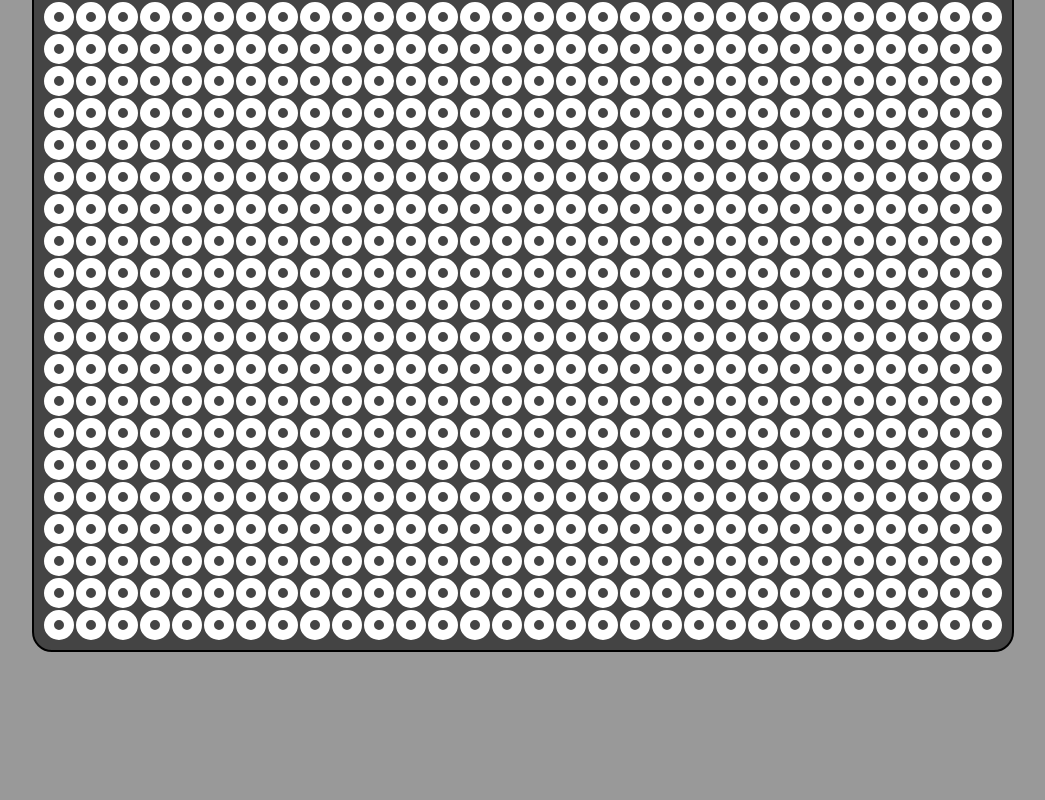
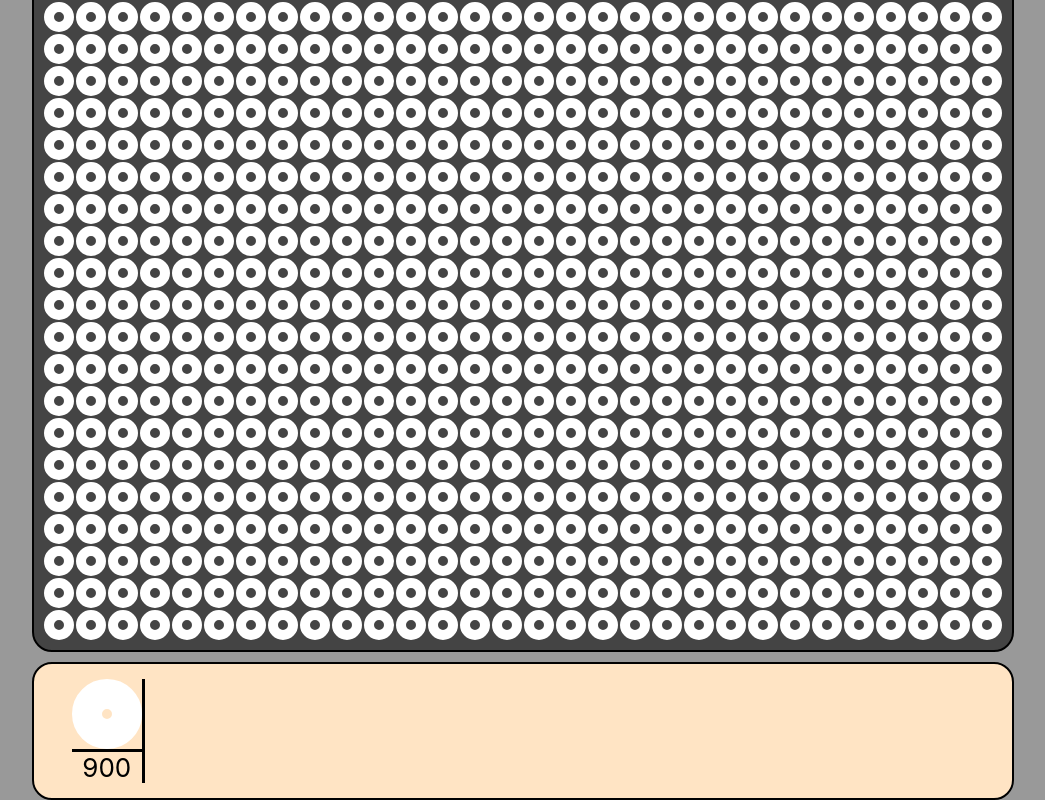
Before and after one commit to alex-test-organization/app, a React (Create React App) app: page / in a window 1280 px wide. Shown: the part 508-1308 px from the top of the page, without its empty margins (117-1162 px from the left). Before the commit the page ends 1160 px from the top, so only its background shows below. Built offline with nearby package versions, Linux system fonts and the light colour scheme.

Commit message:
Result display at bottom

```diff
--- a/src/App.css
+++ b/src/App.css
@@ -42,6 +42,32 @@
   width: 10px;
 }
 
+.result-container {
+  display: grid;
+  background-color: bisque;
+  border: 2px solid black;
+  border-radius: 20px;
+  margin-top: 10px;
+  padding: 15px;
+  justify-items: center;
+}
+
+.result-child {
+  flex: 1;
+  border-right: solid;
+}
+
+.resultCount {
+  border-top: solid;
+}
+
+.circleResult {
+  border: 30px solid;
+  border-radius: 50px;
+  height: 10px;
+  width: 10px;
+}
+
 .grid {
   background-color: #444;
   border: 2px solid black;
--- a/src/Canvas.js
+++ b/src/Canvas.js
@@ -5,6 +5,7 @@ import Typography from '@mui/material/Typography';
 import Button from '@mui/material/Button';
 
 import Circle from './Circle';
+import Result from './Result'
 
 
 const boundary = {
@@ -84,6 +85,15 @@ function Canvas() {
         setColor("#000000")
     }, []);
 
+    const resultCounts = gridState.reduce((acc, cur) => {
+        if (acc[cur.color]) {
+            acc[cur.color]++
+        } else {
+            acc[cur.color] = 1
+        }
+        return acc
+    }, {})
+
     return (
         <div className="form">
             <Box className="controlPanel" sx={{ '& button': { m: 1 } }}>
@@ -98,13 +108,16 @@ function Canvas() {
                 <Button disabled={stepNumber === gridHistory.length - 1} onClick={goForward} variant="outlined" size="small">{">"}</Button>
             </Box>
 
-            {/* </div> */}
-
             <div className="grid" style={{ "gridTemplateColumns": `repeat(${colSize}, 2fr)` }}>
                 {gridState.map((val, index) => (
                     <Circle index={index} key={index} color={val.color} callback={updateCanvasState} />
                 ))}
             </div>
+            <div className="result-container" style={{ "gridTemplateColumns": `repeat(8, 2fr)` }}>
+                {Object.entries(resultCounts).map((element) => {
+                    return (<Result count={element[1]} color={element[0]} />)
+                })}
+            </div>
         </div >
     );
 }
--- /dev/null
+++ b/src/Result.js
@@ -0,0 +1,11 @@
+import React from 'react';
+
+function Result(props) {
+    return (
+        <div className="result-child">
+            <div className="circleResult" style={{ color: props.color }} />
+            <div className="resultCount" >{props.count}</div>
+        </div>
+    );
+}
+export default Result;
```
